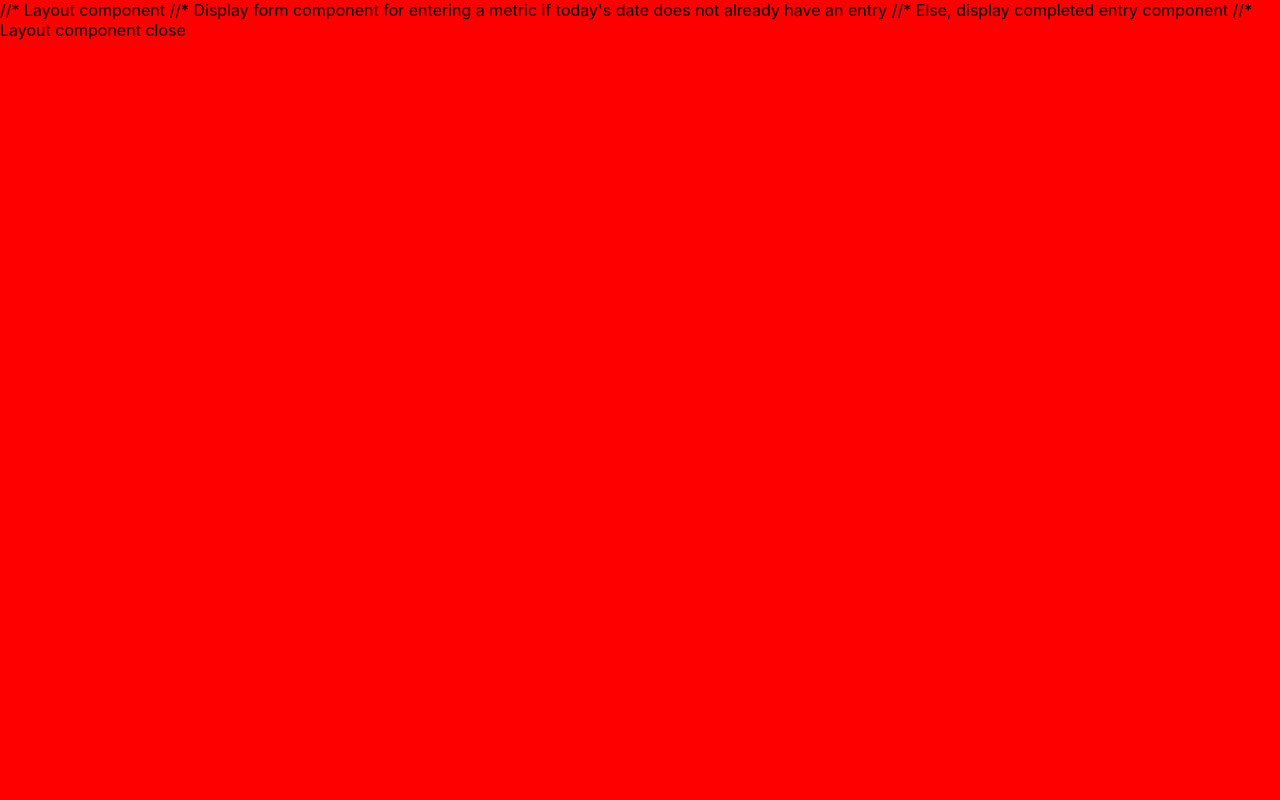
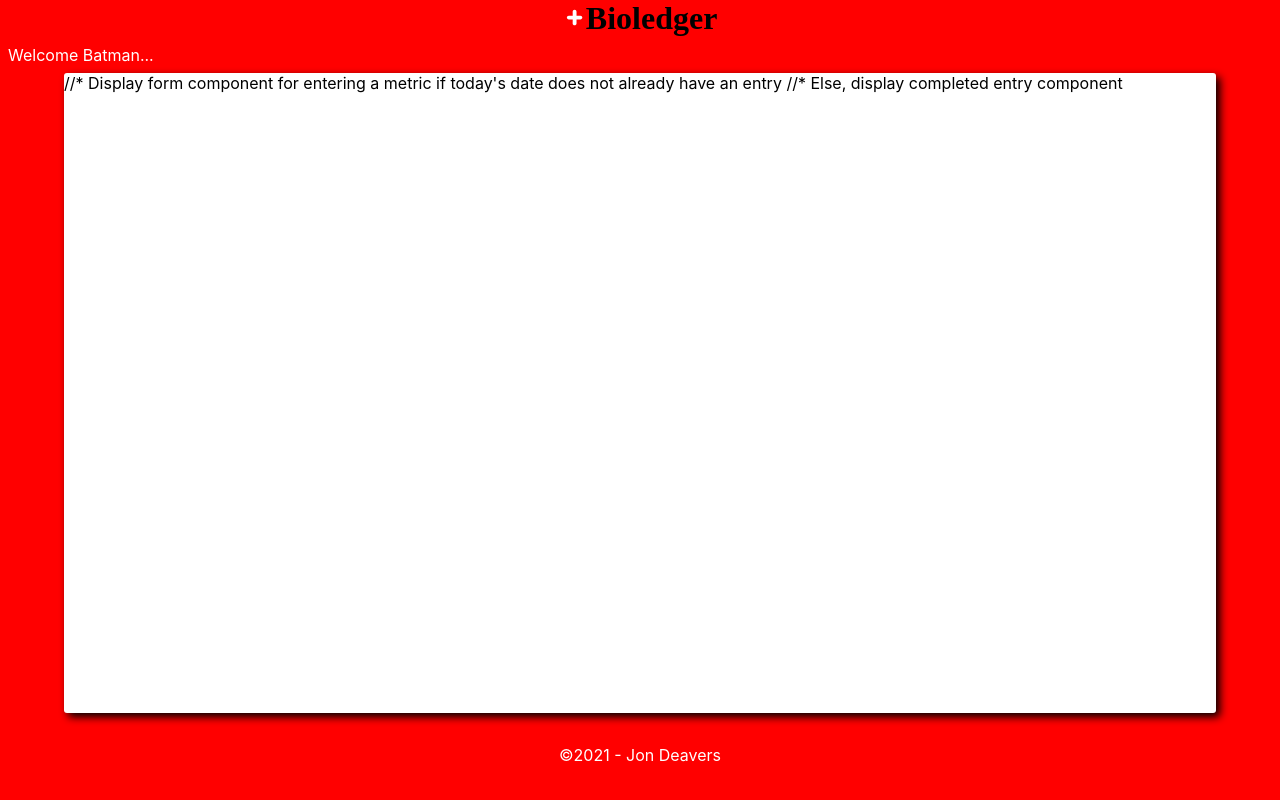
Before and after one commit to lucsedirae/bioledger, a React (Create React App) app in the folder client/: page /entry in a window 1280 px wide. Built offline with nearby package versions, Linux system fonts and the light colour scheme.

Commit message:
Added layout components

```diff
--- a/client/src/App.css
+++ b/client/src/App.css
@@ -1,11 +1,9 @@
 :root {
-  --primary-color: #FF0000;
+  --primary-color: #ff0000;
+  --secondary-color: #ffffff;
+  --tertiary-color: #000000;
   --primary-text: #000000;
-  --secondary-text: #FFFFFF;
-  --secondary-color: #000000;
-  --primary-translucent: rgba(15, 207, 162, 0.75);
-  --secondary-translucent: rgb(255, 122, 0.85);
-  --menu-speed: 0.75s;
+  --secondary-text: #ffffff;
 }
 
 @import url('https://fonts.googleapis.com/css2?family=Passion+One:wght@400;700;900&display=swap');
@@ -18,8 +16,24 @@
 }
 
 /** Class selectors */
+.app-panel {
+  margin: auto;
+  width: 90vw;
+  height: 80vh;
+  background-color: var(--secondary-color);
+  box-shadow: 4px 4px 8px var(--tertiary-color);
+  border-radius: 3px;
+}
+
 .center {
   text-align: center;
+}
+
+.footer {
+  width: 100vw;
+  padding-top: 2rem;
+  text-align: center;
+  color: var(--secondary-text);
 }
 
 .header {
@@ -33,6 +47,6 @@
 }
 
 .welcome {
-color: var(--secondary-text);
-padding: .5rem;
+  color: var(--secondary-text);
+  padding: 0.5rem;
 }
--- a/client/src/components/layout/AppPanel.js
+++ b/client/src/components/layout/AppPanel.js
@@ -1,7 +1,3 @@
-export default function AppPanel({children}) {
-  return (
-    <div>
-      {children}
-    </div>
-  )
+export default function AppPanel({ children }) {
+  return <div className='app-panel'>{children}</div>;
 }
--- a/client/src/components/layout/Footer.js
+++ b/client/src/components/layout/Footer.js
@@ -1,7 +1,7 @@
 export default function Footer() {
   return (
-    <div>
-
+    <div className="footer">
+      <p>©2021 - Jon Deavers</p>
     </div>
   )
 }
--- a/client/src/components/pages/Entry.js
+++ b/client/src/components/pages/Entry.js
@@ -1,13 +1,18 @@
+//* Custom components
+import Layout from "../layout/Layout"
+
 export default function  Entry () {
 //* Check context state to see if today's date has an entry from user
 
   return (
-    <div>
-      //* Layout component
+    <>
+      <Layout>
+
       //* Display form component for entering a metric if today's date does not already have an entry
       //* Else, display completed entry component
 
-      //* Layout component close
-    </div>
+
+      </Layout>
+    </>
   )
 }
--- a/client/src/components/pages/Home.js
+++ b/client/src/components/pages/Home.js
@@ -3,13 +3,13 @@ import Layout from "../layout/Layout"
 
 export default function  Home () {
   return (
-    <div>
+    <>
       <Layout>
 
 
 
 
       </Layout>
-    </div>
+    </>
   )
 }
--- a/client/src/components/pages/Progress.js
+++ b/client/src/components/pages/Progress.js
@@ -1,11 +1,15 @@
+//* Custom components
+import Layout from "../layout/Layout"
+
 export default function  Progress () {
   //* Write logic for the charts component using chartjs package
   return (
-    <div>
-      //* Layout component
+    <>
+    <Layout>
+
       //* Display charts component
 
-      //* Layout component close
-    </div>
+    </Layout>
+    </>
   )
 }
--- a/client/src/components/pages/Register.js
+++ b/client/src/components/pages/Register.js
@@ -1,11 +1,12 @@
+//* Custom components
+import Layout from "../layout/Layout"
+
 export default function Register() {
   return (
-    <div>
-      //* Layout component
+    <>
+     <Layout>
 
-
-      //* Layout component close
-
-    </div>
+     </Layout>
+    </>
   )
 }
```
